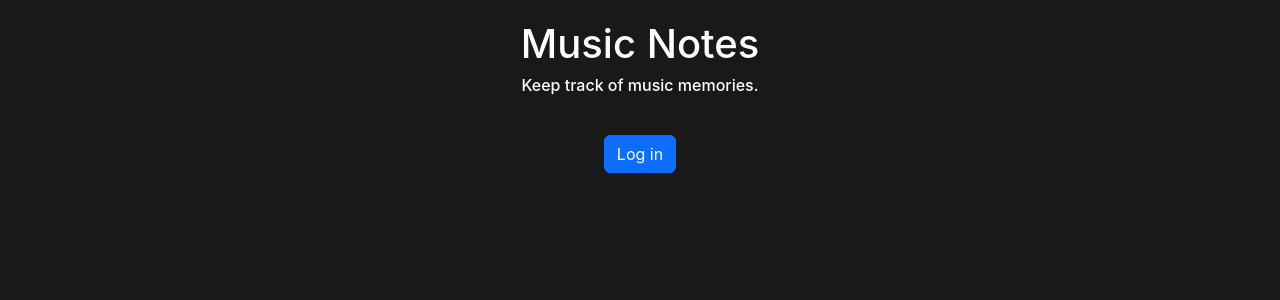
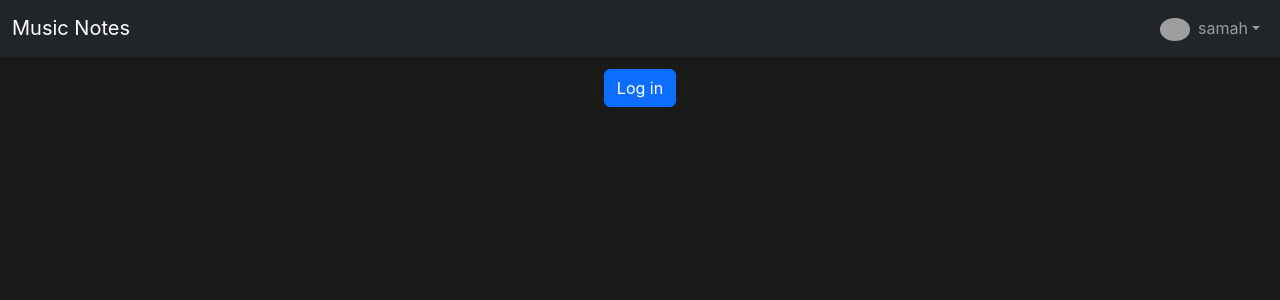
Before and after one commit to sama7/music-notes, a React (Create React App) app in the folder client/: page / in a window 1280 px wide. Shown: the top 300 px of the page. Built offline with nearby package versions, Linux system fonts and the light colour scheme; grey boxes are pictures that could not be loaded.

Commit message:
add basic header layout with profile pic

```diff
--- a/client/src/components/Header.js
+++ b/client/src/components/Header.js
@@ -1,8 +1,34 @@
 export default function Header() {
     return (
-        <div>
-            <h1>Music Notes</h1>
-            <h6>Keep track of music memories.</h6>
-        </div>
+        <nav className="navbar navbar-expand-lg navbar-dark bg-dark">
+            <div className="container-fluid">
+                <div className="navbar-brand me-auto">
+                    Music Notes
+                </div>
+                <button className="navbar-toggler" type="button" data-bs-toggle="collapse" data-bs-target="#navbarSupportedContent" aria-controls="navbarSupportedContent" aria-expanded="false" aria-label="Toggle navigation">
+                    <span className="navbar-toggler-icon"></span>
+                </button>
+                <div className="collapse navbar-collapse" id="navbarSupportedContent">
+                    <ul className="navbar-nav ms-auto mb-2 mb-lg-0">
+                        <li className="nav-item dropdown ms-auto">
+                            <a className="nav-link dropdown-toggle" href="#" role="button" data-bs-toggle="dropdown" aria-expanded="false">
+                                <img
+                                    width="30px"
+                                    className="profile-pic"
+                                    alt="profile pic"
+                                    src="https://pbs.twimg.com/media/C8SFjSbXgAAKoZx?format=jpg&name=small"
+                                />
+                                <span className="ms-2">
+                                    samah
+                                </span>
+                            </a>
+                            <ul className="dropdown-menu">
+                                <li><a className="dropdown-item" href="#">Log out</a></li>
+                            </ul>
+                        </li>
+                    </ul>
+                </div>
+            </div>
+        </nav >
     );
 }
--- a/client/src/index.css
+++ b/client/src/index.css
@@ -13,6 +13,19 @@ body {
 
 .login-btn {
   margin: 2em auto;
+}
+
+.header {
+  display: flex;
+  justify-content: center;
+}
+
+.navbar {
+  margin: -20px;
+}
+
+.profile-pic {
+  border-radius: 50%;
 }
 
 .refresh-playlists-btn {
@@ -48,6 +61,7 @@ body {
 table {
   text-align: left;
   overflow: scroll;
+  /* margin: 20px; */
 }
 
 table .note {
```
